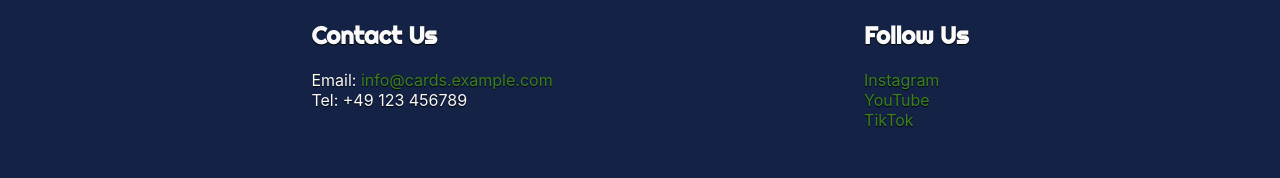
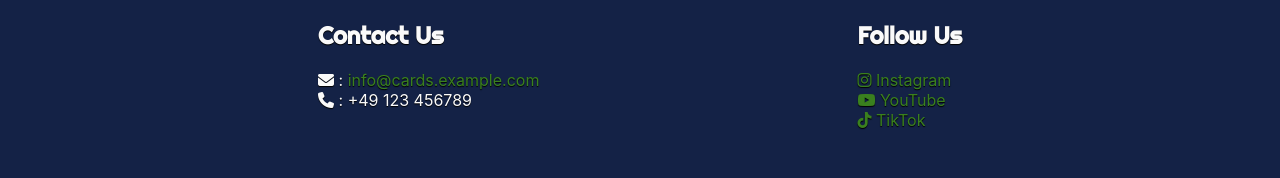
Before and after one commit to TheMangodude/cards.com, a plain HTML site: page shop.html in a window 1280 px wide. Shown: the part 1746-1924 px from the top of the page. Drawn offline with Linux system fonts and the light colour scheme.

Commit message:
Everything's ready!

```diff
--- a/shop.html
+++ b/shop.html
@@ -8,6 +8,7 @@
   <link rel="preconnect" href="https://fonts.gstatic.com" crossorigin>
   <link href="https://fonts.googleapis.com/css2?family=Righteous&display=swap" rel="stylesheet">
   <link rel="stylesheet" type="text/css" href="style.css">
+  <script src="https://kit.fontawesome.com/ddb04e6b1b.js" crossorigin="anonymous"></script>
   <title>Shop</title>
 </head>
 
@@ -35,7 +36,7 @@
     <div class="card-pass-h">
       <h2>Card Pass</h2>
 
-      <button>Buy the Card Pass - 9,99€</button>
+      <button><i class="fa-solid fa-arrow-right"></i> Buy the Card Pass - 24,99€/Year</button>
     </div>
 
     <div class="card-pass-section">
@@ -106,17 +107,17 @@
       <div>
         <h2 id="contact">Contact Us</h2>
         <ul>
-          <li>Email: <a href="">info@cards.example.com</a></li>
-          <li>Tel: +49 123 456789</li>
+          <li><i class="fa-solid fa-envelope"></i> : <a href="">info@cards.example.com</a></li>
+          <li><i class="fa-solid fa-phone"></i> : +49 123 456789</li>
         </ul>
       </div>
 
       <div>
         <h2 id="follow-links-h">Follow Us</h2>
         <ul>
-          <li><a href="https://www.instagram.com">Instagram</a></li>
-          <li><a href="https://www.youtube.com">YouTube</a></li>
-          <li><a href="https://www.tiktok.com">TikTok</a></li>
+          <li><a href="https://www.instagram.com"><i class="fa-brands fa-instagram"></i> Instagram</a></li>
+          <li><a href="https://www.youtube.com"><i class="fa-brands fa-youtube"></i> YouTube</a></li>
+          <li><a href="https://www.tiktok.com"><i class="fa-brands fa-tiktok"></i> TikTok</a></li>
         </ul>
       </div>
     </div>
```
Also changed, not shown: index.html (+6 -5 lines).
